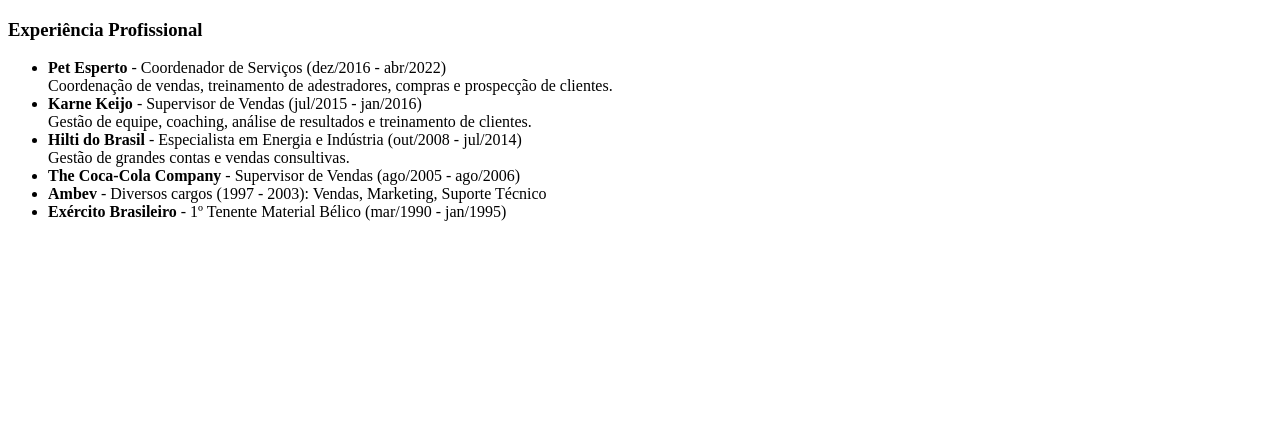
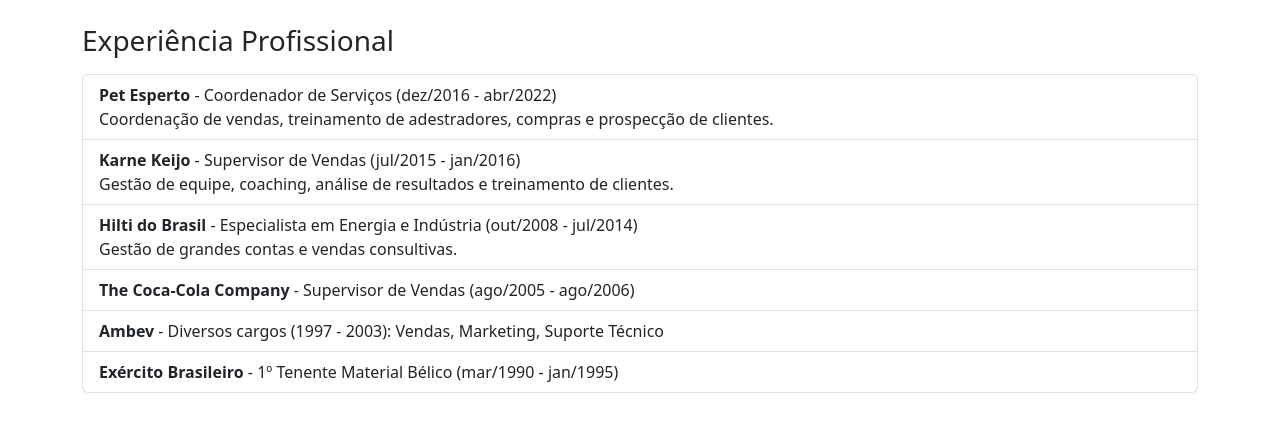
Before and after one commit to marlioramos/curriculo-2, a plain HTML site: page experiencia.html in a window 1280 px wide. Drawn offline with nearby package versions, Linux system fonts and the light colour scheme.

Commit message:
Update experiencia.html

```diff
--- a/experiencia.html
+++ b/experiencia.html
@@ -1,18 +1,21 @@
 <!DOCTYPE html>
 <html lang="pt-BR">
 <head>
-    <meta charset="UTF-8">
-    <title>Experiência Profissional</title>
+  <meta charset="UTF-8">
+  <title>Experiência</title>
+  <link href="https://cdn.jsdelivr.net/npm/bootstrap@5.3.3/dist/css/bootstrap.min.css" rel="stylesheet">
 </head>
 <body>
-    <h3>Experiência Profissional</h3>
-    <ul>
-        <li><b>Pet Esperto</b> - Coordenador de Serviços (dez/2016 - abr/2022)<br>Coordenação de vendas, treinamento de adestradores, compras e prospecção de clientes.</li>
-        <li><b>Karne Keijo</b> - Supervisor de Vendas (jul/2015 - jan/2016)<br>Gestão de equipe, coaching, análise de resultados e treinamento de clientes.</li>
-        <li><b>Hilti do Brasil</b> - Especialista em Energia e Indústria (out/2008 - jul/2014)<br>Gestão de grandes contas e vendas consultivas.</li>
-        <li><b>The Coca-Cola Company</b> - Supervisor de Vendas (ago/2005 - ago/2006)</li>
-        <li><b>Ambev</b> - Diversos cargos (1997 - 2003): Vendas, Marketing, Suporte Técnico</li>
-        <li><b>Exército Brasileiro</b> - 1º Tenente Material Bélico (mar/1990 - jan/1995)</li>
-    </ul>
+<div class="container py-4">
+  <h3 class="mb-3">Experiência Profissional</h3>
+  <ul class="list-group">
+    <li class="list-group-item"><b>Pet Esperto</b> - Coordenador de Serviços (dez/2016 - abr/2022)<br>Coordenação de vendas, treinamento de adestradores, compras e prospecção de clientes.</li>
+    <li class="list-group-item"><b>Karne Keijo</b> - Supervisor de Vendas (jul/2015 - jan/2016)<br>Gestão de equipe, coaching, análise de resultados e treinamento de clientes.</li>
+    <li class="list-group-item"><b>Hilti do Brasil</b> - Especialista em Energia e Indústria (out/2008 - jul/2014)<br>Gestão de grandes contas e vendas consultivas.</li>
+    <li class="list-group-item"><b>The Coca-Cola Company</b> - Supervisor de Vendas (ago/2005 - ago/2006)</li>
+    <li class="list-group-item"><b>Ambev</b> - Diversos cargos (1997 - 2003): Vendas, Marketing, Suporte Técnico</li>
+    <li class="list-group-item"><b>Exército Brasileiro</b> - 1º Tenente Material Bélico (mar/1990 - jan/1995)</li>
+  </ul>
+</div>
 </body>
 </html>
```
